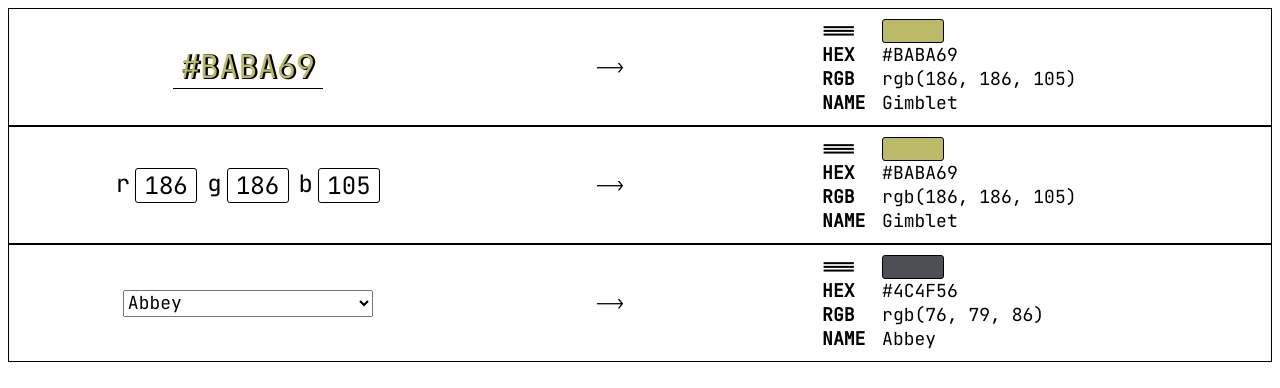
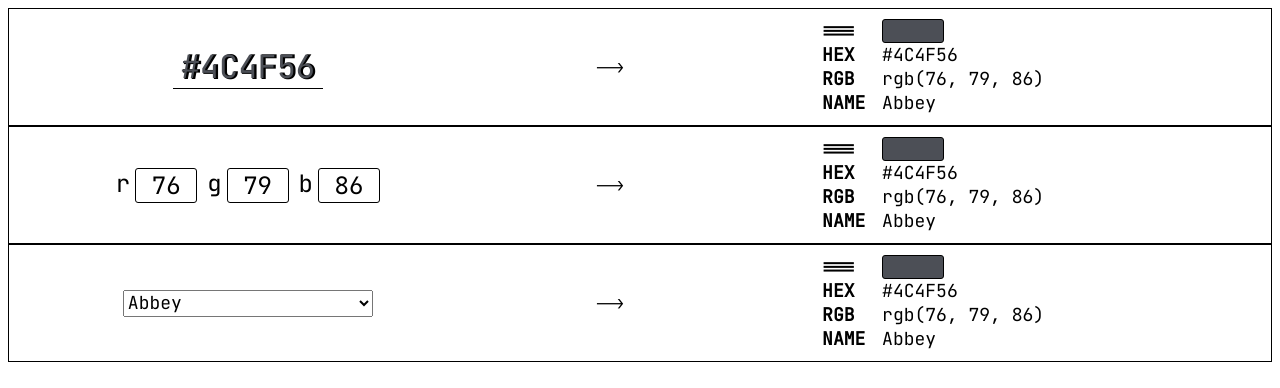
Before and after one commit to catchthirtythree/colour-naming, a React (Create React App) app in the folder cn-gui/: page / in a window 1280 px wide. Shown: the top 388 px of the page. Built offline with nearby package versions, Linux system fonts and the light colour scheme.

Commit message:
Change the default colour for Rgb and Hex.

```diff
--- a/cn-gui/src/components/Hex.tsx
+++ b/cn-gui/src/components/Hex.tsx
@@ -6,14 +6,14 @@ import { IColourInfo } from '../types/colour-info';
 import { Info } from './Info';
 
 export function Hex(): ReactElement<any, any> {
-  const DEFAULT_HEX = '#BABA69';
+  const DEFAULT_HEX = '#4C4F56';
 
   const [inputValue, setInputValue] = useState<string>(DEFAULT_HEX);
   const [lastValidInput, setLastValidInput] = useState<string>(DEFAULT_HEX);
   const [colourInfo, setColourInfo] = useState<IColourInfo>({
-    hex: '#BABA69',
-    rgb: 'rgb(186, 186, 105)',
-    name: 'Gimblet',
+    hex: DEFAULT_HEX,
+    rgb: 'rgb(76, 79, 86)',
+    name: 'Abbey',
   });
 
   const handleColourInfo = async (inputValue: string) => {
--- a/cn-gui/src/components/Rgb.tsx
+++ b/cn-gui/src/components/Rgb.tsx
@@ -7,18 +7,18 @@ import { clamp } from '../utils/clamp';
 import { Info } from './Info';
 
 export function Rgb(): ReactElement<any, any> {
-  const DEFAULT_R = 186;
-  const DEFAULT_G = 186;
-  const DEFAULT_B = 105;
+  const DEFAULT_R = 76;
+  const DEFAULT_G = 79;
+  const DEFAULT_B = 86;
 
   const [colourRed, setColourRed] = useState<number>(DEFAULT_R);
   const [colourGreen, setColourGreen] = useState<number>(DEFAULT_G);
   const [colourBlue, setColourBlue] = useState<number>(DEFAULT_B);
 
   const [colourInfo, setColourInfo] = useState<IColourInfo>({
-    hex: '#BABA69',
-    rgb: 'rgb(186, 186, 105)',
-    name: 'Gimblet',
+    hex: '#4C4F56',
+    rgb: `rgb(${DEFAULT_R}, ${DEFAULT_G}, ${DEFAULT_B})`,
+    name: 'Abbey',
   });
 
   const handleColourChange = async (r: number, g: number, b: number) => {
```
